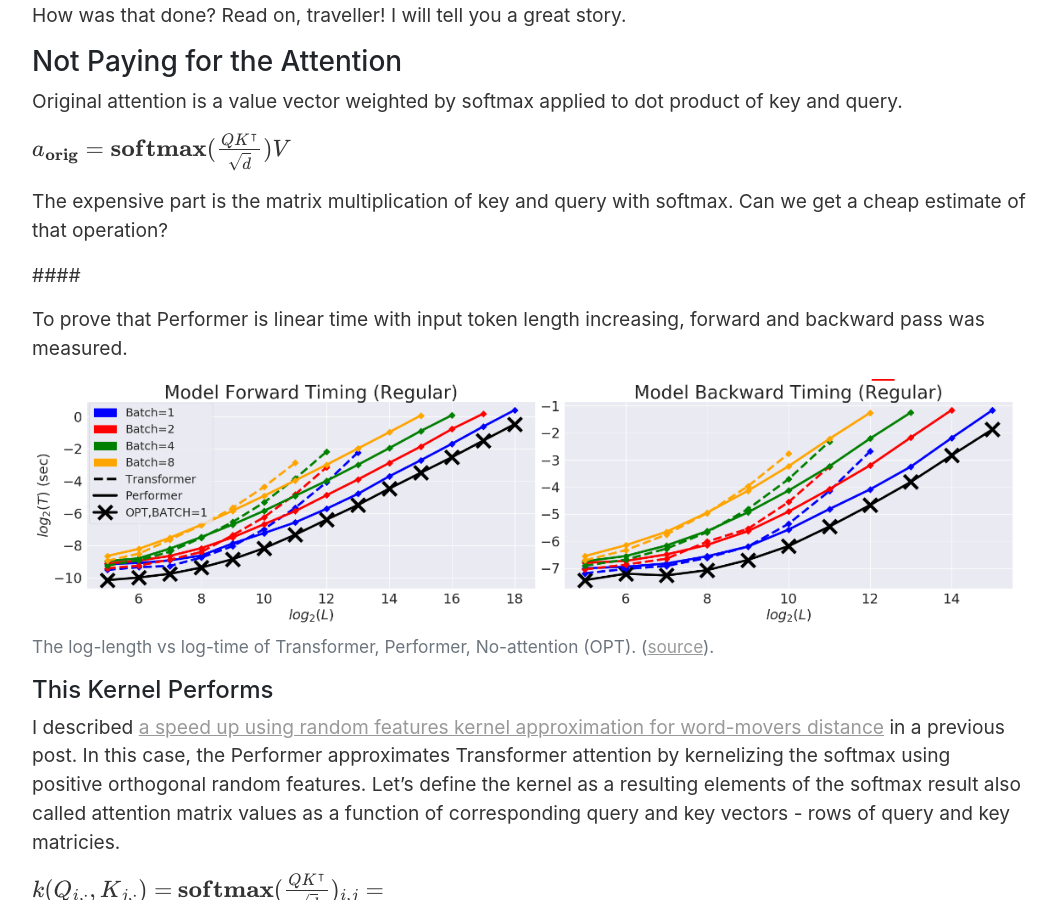
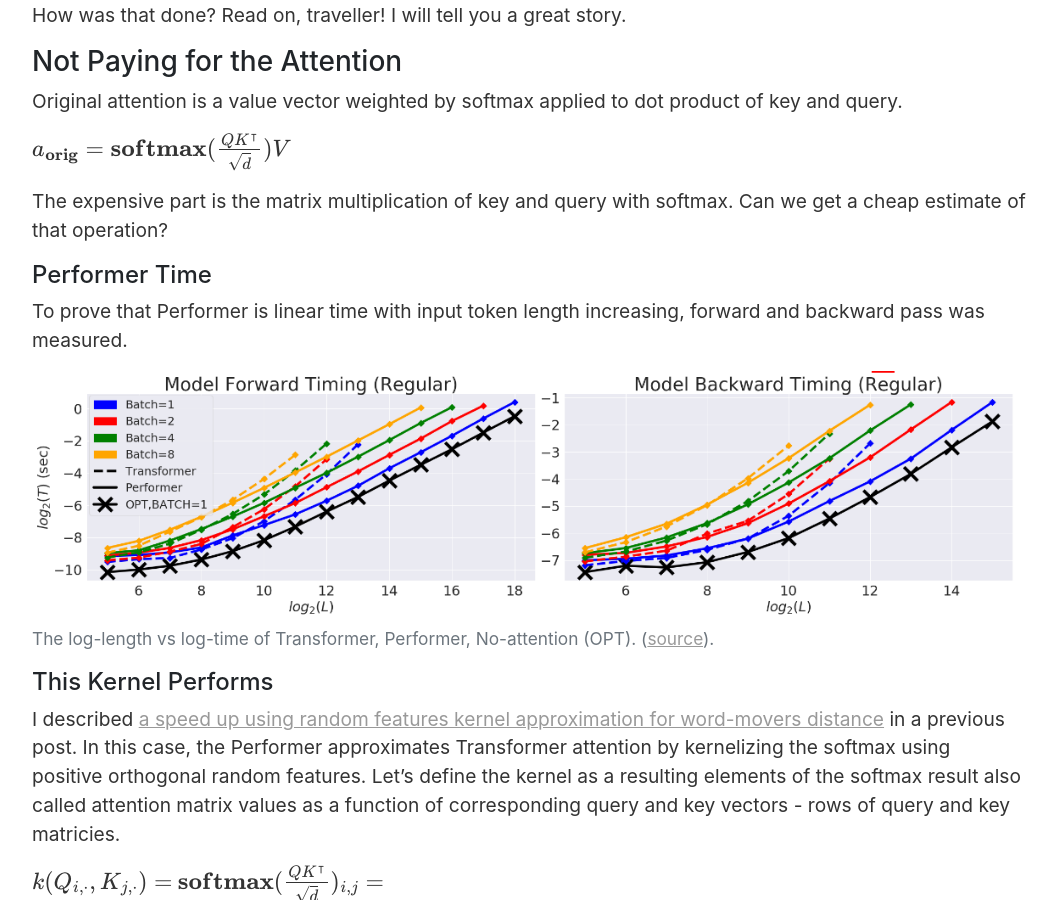
Before and after one commit to vackosar/vackosar.github.io, a Jekyll site: the page built from _posts/2020-10-25-Performers-FAVOR+-Faster-Transformer-Attention.md, in a window 1280 px wide and 900 px high, scrolled down 894 px. Shown: the whole window, without its empty margins (111-1167 px from the left). Built offline with Jekyll 4.4.1, drawn with Linux system fonts in a browser that asks for light colours; nearby versions of some CDN libraries; library files that are not in the unit come from our copies; comment, search, counter and statistics services are not loaded.

Commit message:
performer time

```diff
--- a/_posts/2020-10-25-Performers-FAVOR+-Faster-Transformer-Attention.md
+++ b/_posts/2020-10-25-Performers-FAVOR+-Faster-Transformer-Attention.md
@@ -41,7 +41,7 @@ Original attention is a value vector weighted by softmax applied to dot product
 The expensive part is the matrix multiplication of key and query with softmax. Can we get a cheap estimate of that operation?
 
 
-####
+#### Performer Time
 
 To prove that Performer is linear time with input token length increasing, forward and backward pass was measured.
 
```
